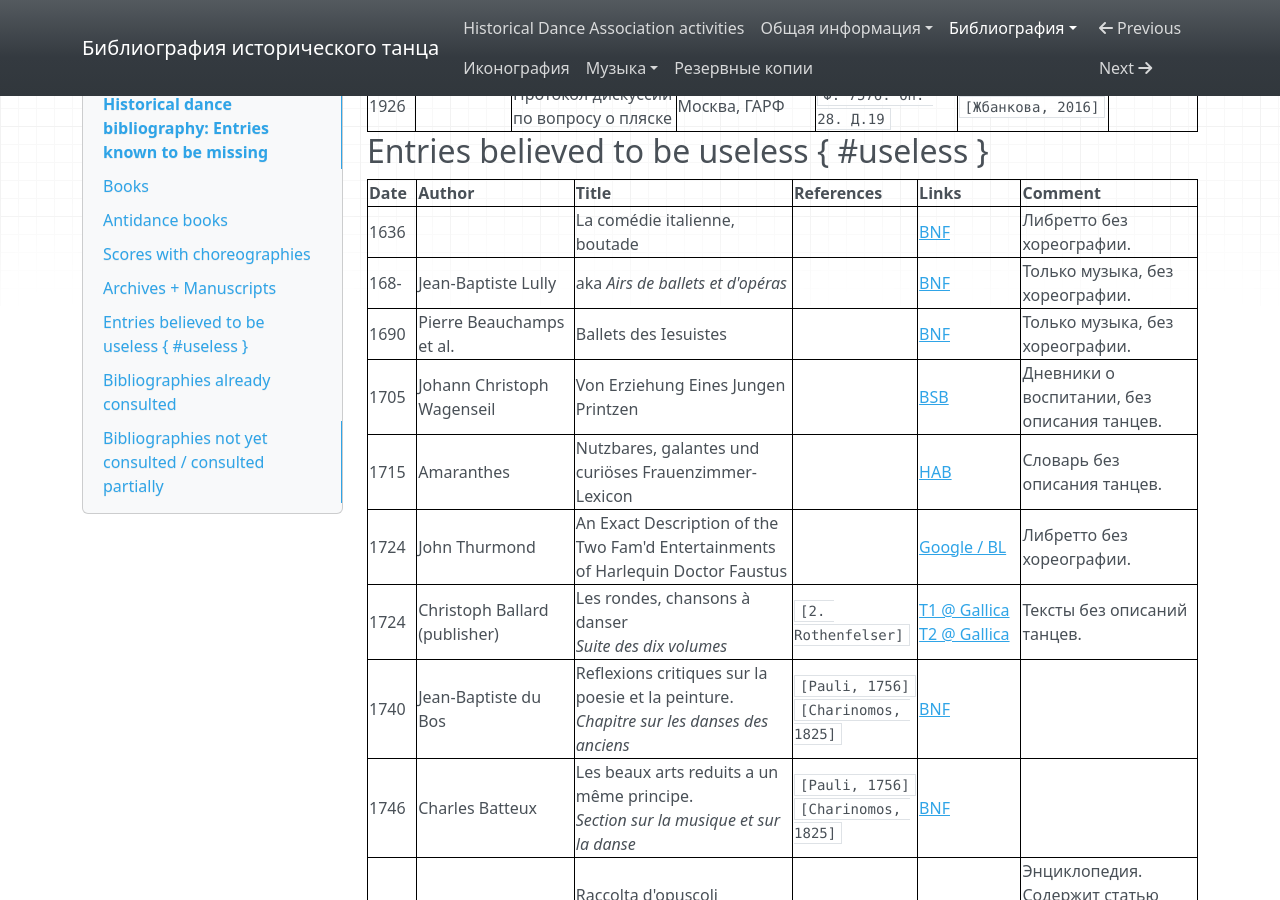
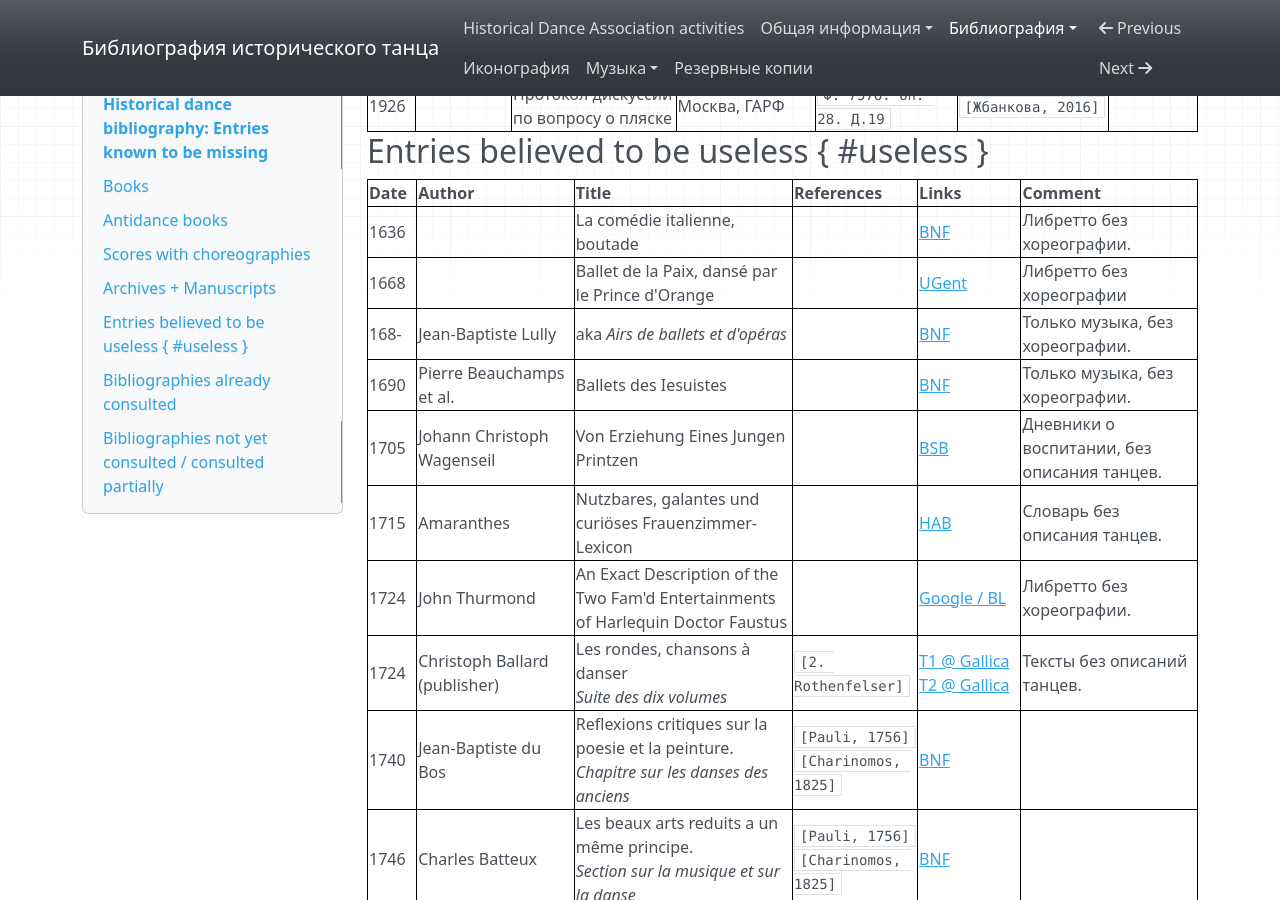
Before and after one commit to hda-technical/dancebooks, an MkDocs documentation site: the page built from docs/bib/missing.md, in a window 1280 px wide and 900 px high, scrolled down 69908 px. Built offline with MkDocs 1.6.1, drawn with Linux system fonts in a browser that asks for light colours; nearby versions of some CDN libraries.

Commit message:
Add yet another libretto to #useless

```diff
--- a/docs/bib/missing.md
+++ b/docs/bib/missing.md
@@ -681,6 +681,7 @@ _This part of the list is to joined with the general table_
 | Date | Author | Title | References | Links | Comment |
 | ---- | ------ | ----- | ---------- | ----- | ------- |
 | 1636 | | La comédie italienne, boutade | | [BNF](https://gallica.bnf.fr/ark:/12148/bpt6k1513869b) | Либретто без хореографии. |
+| 1668 | | Ballet de la Paix, dansé par le Prince d'Orange | | [UGent](https://lib.ugent.be/en/catalog/rug01:001706875) | Либретто без хореографии |
 | 168- | Jean-Baptiste Lully | aka _Airs de ballets et d'opéras_ | | [BNF](https://gallica.bnf.fr/ark:/12148/btv1b10508435s) | Только музыка, без хореографии. |
 | 1690 | Pierre Beauchamps et al. | Ballets des Iesuistes | | [BNF](https://gallica.bnf.fr/ark:/12148/bpt6k103668z) | Только музыка, без хореографии. |
 | 1705 | Johann Christoph Wagenseil | Von Erziehung Eines Jungen Printzen | | [BSB](https://mdz-nbn-resolving.de/urn:nbn:de:bvb:12-bsb10687427-0) | Дневники о воспитании, без описания танцев. |
```
